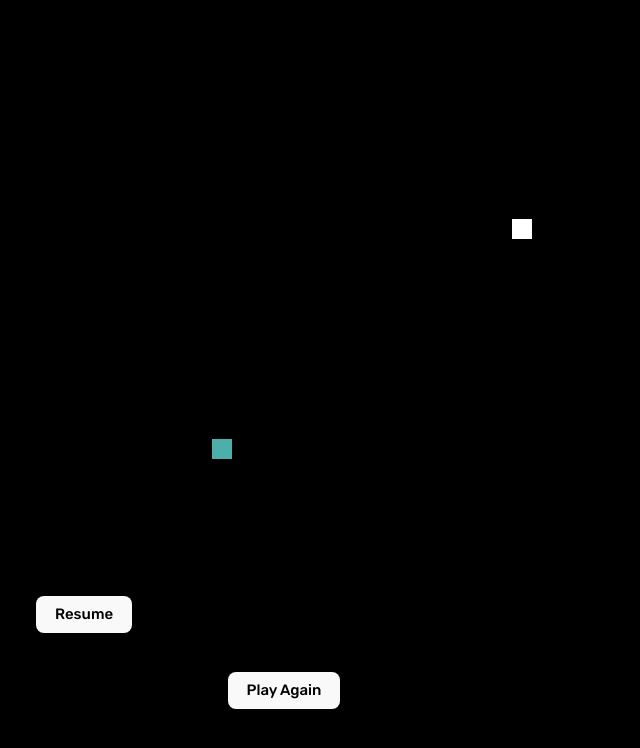
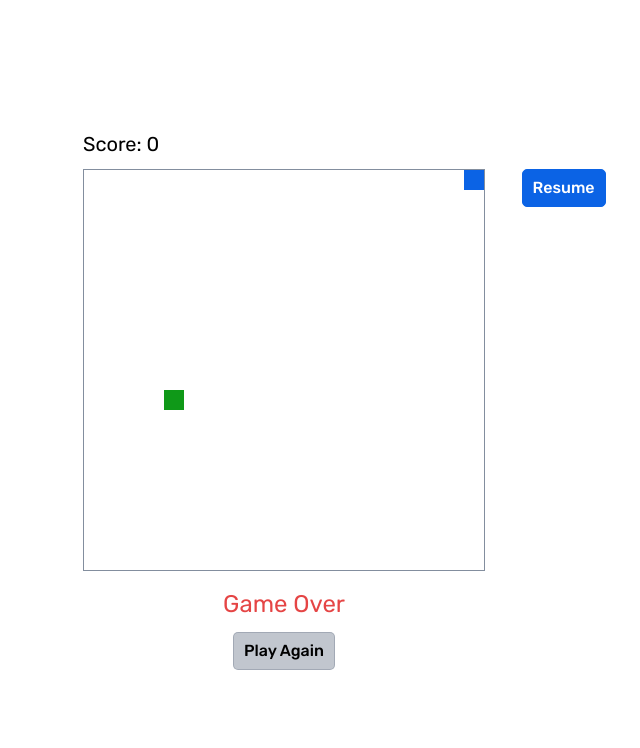
Before and after one commit to Andriamahay11master/Snake2D, a React (Vite) app: page / in a window 1280 px wide. Shown: the top 748 px of the page, without its empty margins (356-996 px from the left). Built offline with nearby package versions, Linux system fonts and the light colour scheme.

Commit message:
update style

```diff
--- a/src/assets/scss/common/_global.scss
+++ b/src/assets/scss/common/_global.scss
@@ -11,7 +11,6 @@ body {
     align-items: center;
     height: 100vh;
     margin: 0;
-    background-color: #000;
   @include max(1280px) {
     font-size: 15px;
   }
--- a/src/assets/scss/common/_page.scss
+++ b/src/assets/scss/common/_page.scss
@@ -1,82 +1,8 @@
 .page{
-    padding-top: 106px;
-    .newsletter{
-      margin: auto;
-      margin-bottom: -109px;
-      position: relative;
-      z-index: 2;
-      @include max(1200px){
-        margin-bottom: -50px;
-      }
-      @include max(600px){
-        margin-bottom: -30px;
-      }
-    }
-    .footerPage{
-      position: relative;
-      z-index: 1;
-    }
-
-    .section{
-        padding: 50px 0;
-        @include max(1440px){
-          padding: 25px 0;
-        }
-        .section-wrapper{
-          display: grid;
-          grid-template-columns: 1fr 1fr;
-          column-gap: 100px;
-          @include max(1200px){
-            column-gap: 50px;
-          }
-          @include max(992px){
-            grid-template-columns: 100%;
-            row-gap: 50px;
-          }
-        }
-        &.popular-destination{
-          p{
-            margin-bottom: 0;
-          }
-        }
-        &.trip{
-          .section-wrapper{
-            grid-template-columns: 20% calc(80% - 100px);
-            @include max(992px){
-              grid-template-columns: 100%;
-            }
-          }
-          .blocTitle{
-            margin-bottom: 50px;
-          }
-          .btn{
-            position: relative;
-            z-index: 2;
-            &::before, &::after{
-              content: '';
-              width: 43px;
-              height: 43px;
-              position: absolute;
-              transition: all 0.3s ease;
-              z-index: -1;
-            }
-            &:before{
-              top: -14px;
-              left: -14px;
-              background: $black;
-            }
-            &::after{
-              background: $grey;
-              bottom: -16px;
-              right: -16px;
-            }
-          }
-        }
-    }
-
     .gameContainer {
       display: flex;
       flex-direction: column;
       align-items: center;
+      position: relative;
     }
   }
--- a/src/components/game/Game.tsx
+++ b/src/components/game/Game.tsx
@@ -1,5 +1,5 @@
 import { useState, useEffect, useRef } from 'react';
-
+import './game.scss';
 const scale = 20;
 const rows = 400 / scale; // Assumes canvas height is 400
 const columns = 400 / scale; // Assumes canvas width is 400
@@ -113,26 +113,26 @@ const Game = () => {
     if (!ctx) return;
     ctx.clearRect(0, 0, canvas.width, canvas.height);
 
-    ctx.fillStyle = '#FFF';
+    ctx.fillStyle = '#0B63E5';
     snake.forEach((segment) => {
         ctx.fillRect(segment.x, segment.y, scale, scale);
     });
 
-    ctx.fillStyle = '#4cafab';
+    ctx.fillStyle = '#0F9918';
     ctx.fillRect(fruit.x, fruit.y, scale, scale);
 };
 
   return (
     <div className='game'>
-      <div id="score">Score: {score}</div>
-      <button id="pauseButton" onClick={handlePause}>
+      <div className="score">Score: {score}</div>
+      <button className="btn btn-primary pauseButton" onClick={handlePause}>
         {isPaused ? 'Resume' : 'Pause'}
       </button>
-      <canvas id="gameCanvas" ref={canvasRef} width="400" height="400" />
+      <canvas className="gameCanvas" ref={canvasRef} width="400" height="400" />
       {isGameOver && (
-        <div id="gameOver">
+        <div className="gameOver">
           <p>Game Over</p>
-          <button id="restartButton" onClick={handleRestart}>Play Again</button>
+          <button className="btn btn-gray restartButton" onClick={handleRestart}>Play Again</button>
         </div>
       )}
     </div>
--- a/src/components/game/game.scss
+++ b/src/components/game/game.scss
@@ -4,9 +4,10 @@
 
 
 .game{
+    position: relative;
     .score {
-        color: #fff;
         font-size: 20px;
+        text-align: left;
         margin-bottom: 10px;
     }
 
@@ -15,23 +16,27 @@
         padding: 10px;
         font-size: 16px;
         cursor: pointer;
+        position: absolute;
+        right: -30%;
     }
 
     canvas {
-        border: 1px solid #fff;
+        border: 1px solid $color-grayscale;
     }
 
     .gameOver {
-        color: red;
+        color: $color-error;
         font-size: 24px;
         margin-top: 10px;
         display: flex;
         flex-direction: column;
         align-items: center;
+        p{
+            margin-bottom: 10px;
+        }
     }
 
     .restartButton {
-        margin-top: 10px;
         padding: 10px;
         font-size: 16px;
         cursor: pointer;
--- a/src/components/snake/snake.scss
+++ /dev/null
@@ -1,38 +0,0 @@
-@import '../../assets/scss/common/_variable.scss';
-@import '../../assets/scss/common/_mixins.scss';
-
-
-.snake{
-    .score {
-        color: #fff;
-        font-size: 20px;
-        margin-bottom: 10px;
-    }
-
-    .pauseButton {
-        margin-bottom: 10px;
-        padding: 10px;
-        font-size: 16px;
-        cursor: pointer;
-    }
-
-    canvas {
-        border: 1px solid #fff;
-    }
-
-    .gameOver {
-        color: red;
-        font-size: 24px;
-        margin-top: 10px;
-        display: flex;
-        flex-direction: column;
-        align-items: center;
-    }
-
-    .restartButton {
-        margin-top: 10px;
-        padding: 10px;
-        font-size: 16px;
-        cursor: pointer;
-    }
-}
```
Also changed, not shown: src/components/fruit/Fruit.tsx (deleted, +0 -30 lines), src/components/snake/Snake.tsx (deleted, +0 -35 lines).
